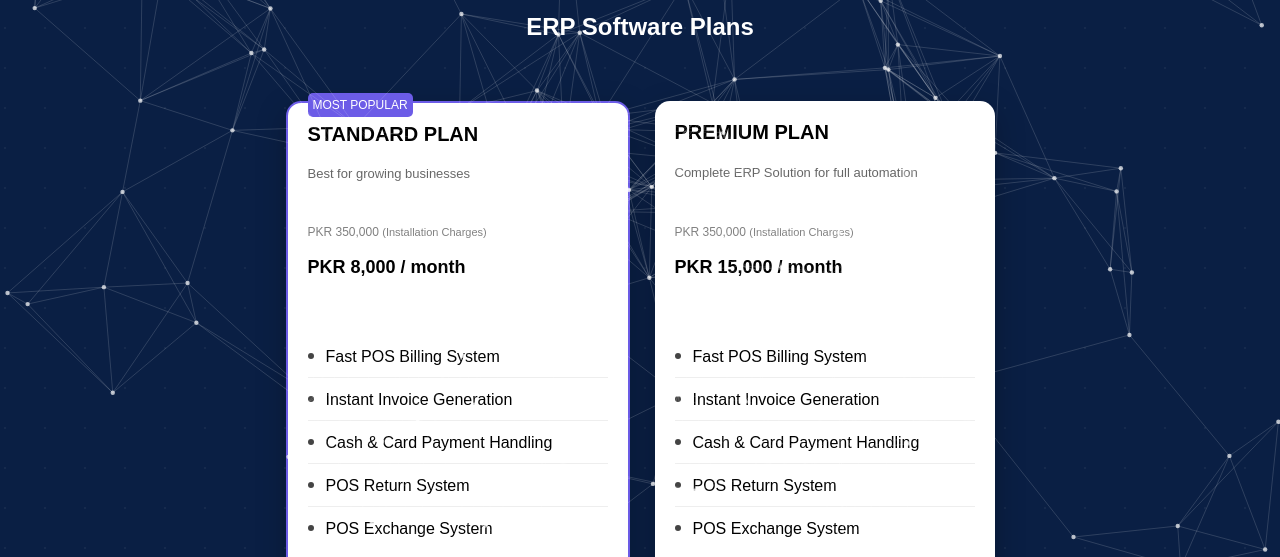
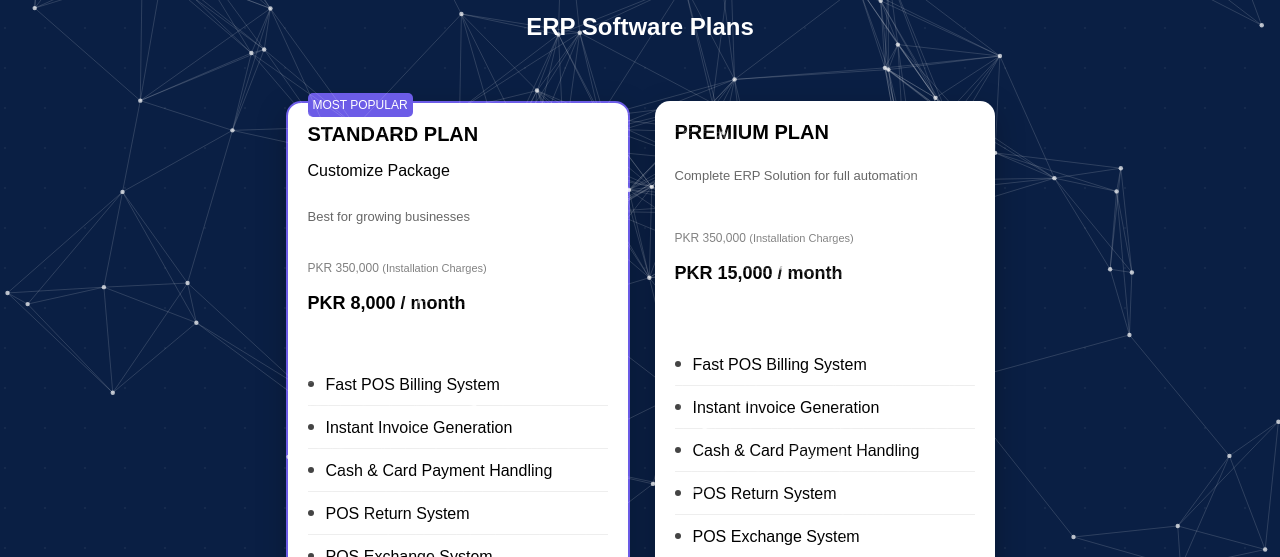
Before and after one commit to tekkbizzERP/Package, a plain HTML site: page index.html in a window 1280 px wide. Shown: the part 217-774 px from the top of the page. Drawn offline with Linux system fonts and the light colour scheme.

Commit message:
Update index.html

```diff
--- a/index.html
+++ b/index.html
@@ -26,6 +26,7 @@
   <div class="badge">MOST POPULAR</div>
 
   <h3 class="plan-title">STANDARD PLAN</h3>
+  <p class="highlight-text">Customize Package</p>  <!-- 🔥 YE ADD KARNA -->
   <p class="plan-tag">Best for growing businesses</p>
 
   <div class="price-box">
```
